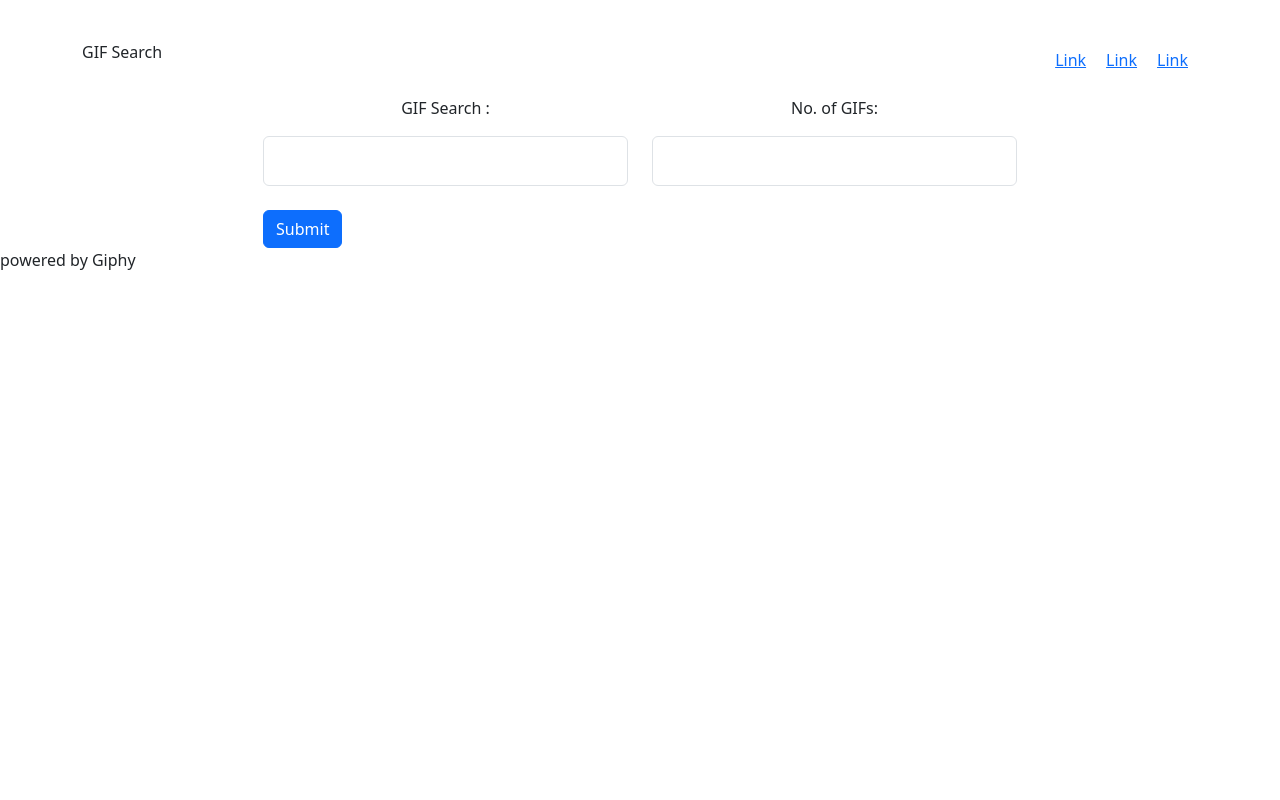
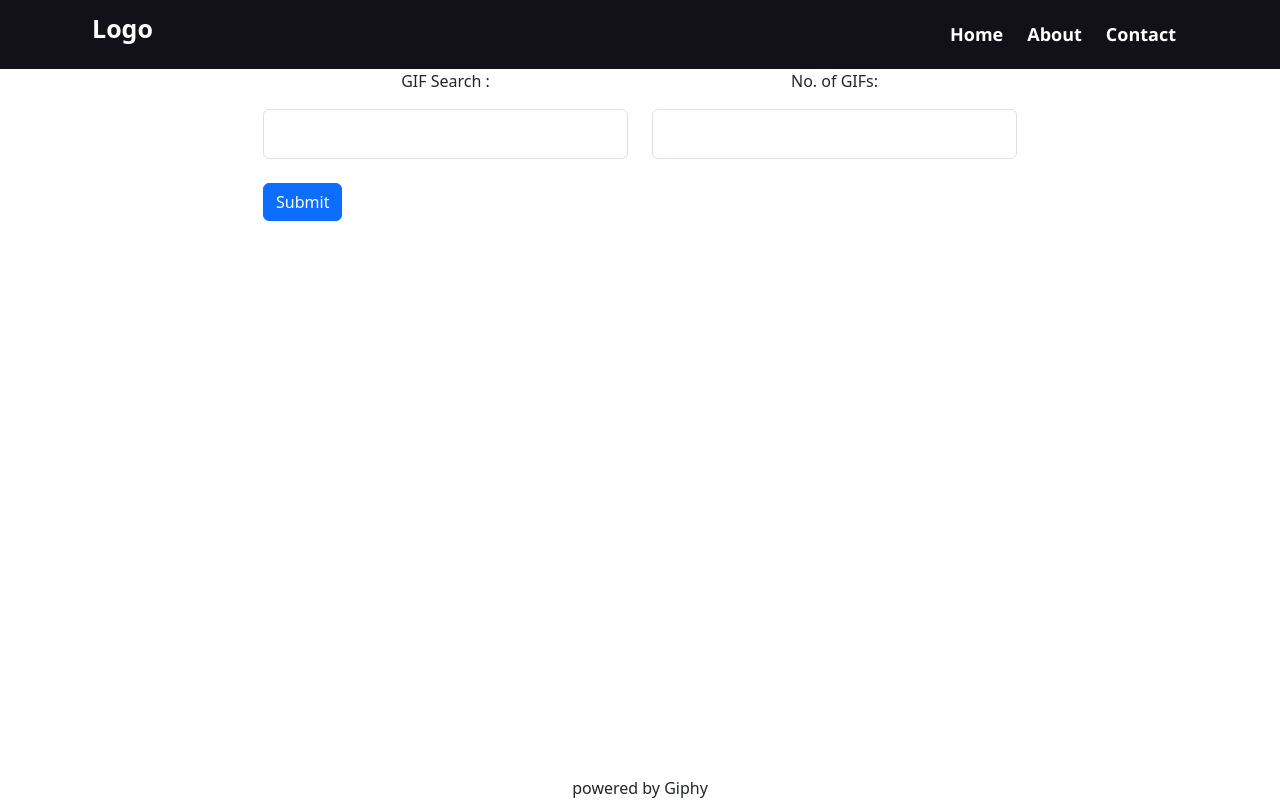
Before and after one commit to smallrussian/giphysearch, a plain HTML site: page wireframes/index.html in a window 1280 px wide. Drawn offline with nearby package versions, Linux system fonts and the light colour scheme.

Commit message:
added header to wireframe

```diff
--- a/css/styles.scss
+++ b/css/styles.scss
@@ -21,9 +21,12 @@ body{
         nav {
             ul {
                 list-style: none;
-                float: right;
+
                 li {
                     margin: 0 10px;
+                    a {
+                        color: red;
+                    }
                 }
             }
             }
--- a/wireframes/css/styles.scss
+++ b/wireframes/css/styles.scss
@@ -1,20 +1,34 @@
-header {
-    padding: 40px 0;
-
-    .inner-header{
-        .logo {
+$headfoot-background: #121119;
+$other-background: #1e1d23;
+header{
+    background: $headfoot-background;
+    nav{
+        padding: 10px;
+        overflow: hidden;
+        .logo{
+            font-size: 25px;
+            font-weight: bold;
+            color: white;
+        }
+        .rightSection {
+            float: right;
+        }
+        .links{
+            font-family: 'Segoe UI', Tahoma, Geneva, Verdana, sans-serif;
+            font-weight: bold;
             float: left;
-        }
-    }
-    nav {
-        ul {
-            list-style: none;
-            float: right;
-            li {
-                margin: 0 10px;
+            color:white;
+            text-align: center;
+            padding: 12px;
+            text-decoration: none;
+            font-size: 18px;
+            line-height: 25px;
+            border-radius: 4px;
+            &:hover {
+                color: rgb(42, 10, 94);
             }
         }
-        }
+    };
 }
 #input{
     width:100%;
@@ -40,7 +54,31 @@ header {
 
 }
 
-img{
-    height: 400px;
-    width: 400px;
+footer {
+    position: fixed;
+    bottom: 0;
+
+    width: 100%;
+    height: fit-content;
+    // background-color: $headfoot-background;
+    // color: white;
+    text-align: center;
+    #logo{
+        padding-top: 10px;
+    }
 }
+
+@media screen and (max-width: 768px) {
+    header{
+        nav{
+            .rightSection{
+                float:none;
+            }
+            .links{
+                float: none;
+                display: block;
+                text-align: left;
+            }
+        }
+    }
+}
--- a/wireframes/index.html
+++ b/wireframes/index.html
@@ -12,21 +12,15 @@
     <script src="js/script.js"></script>
 </head>
 <body>
-    <header id="site-header">
-        <div class="container">
-            <div class="inner-header">
-                <span class="logo">
-                    GIF Search
-                </span>
-
-                <nav>
-                    <ul class="navbar">
-                        <li><a href="#">Link</a></li>
-                        <li><a href="#">Link</a></li>
-                        <li><a href="#">Link</a></li>
-                    </ul>
-                </nav>
-            </div>
+    <header>
+        <div class="container-sm">
+            <nav>
+                <span class="logo">Logo</span>
+                <div class="rightSection">
+                <a href="#" class="links">Home</a>
+                <a href="#" class="links">About</a>
+                <a href="#" class="links">Contact</a>
+            </nav>
         </div>
     </header>
     <div>
```
Also changed, not shown: wireframes/css/sass.css (added), wireframes/css/styles.css, 2 other files.
